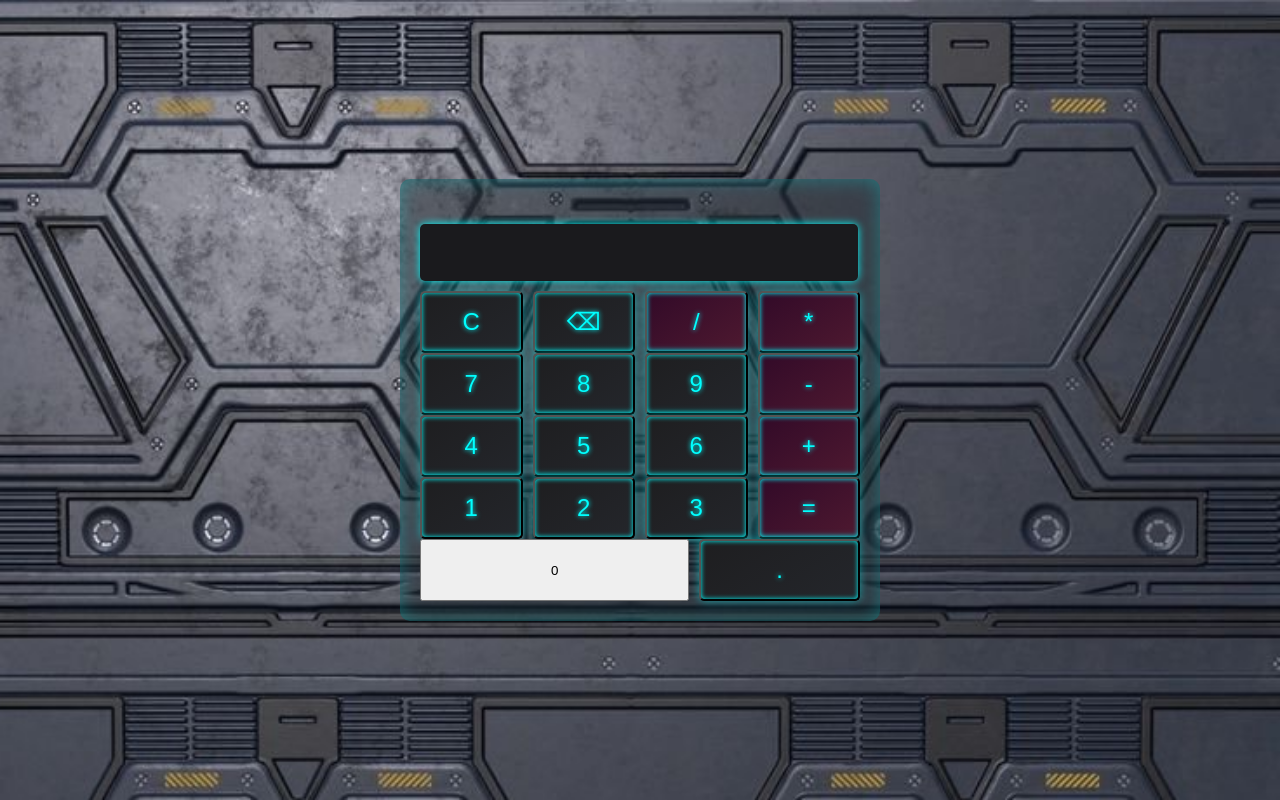
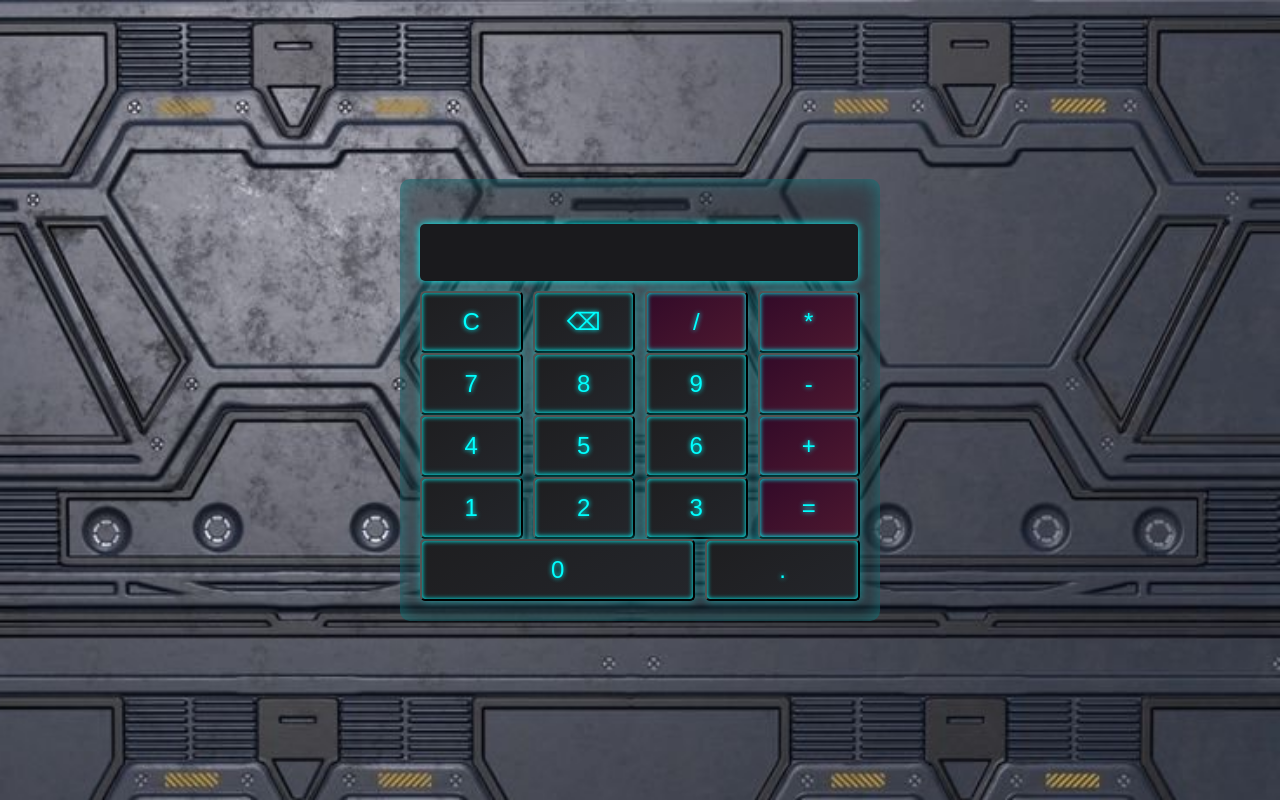
Before and after one commit to Morffo/Mirea_Calculator, a plain HTML site: page index.html in a window 1280 px wide. Drawn offline with Linux system fonts and the light colour scheme.

Commit message:
finalochka

```diff
--- a/index.html
+++ b/index.html
@@ -3,7 +3,8 @@
 <head>
     <meta charset="UTF-8">
     <meta name="viewport" content="width=device-width, initial-scale=1.0">
-    <link rel="stylesheet" href="style.css">
+        <link rel="stylesheet" href="style.css">
+
 </head>
 <body>
     <div class="calculator">
@@ -31,15 +32,15 @@
             <button class="button" onclick="appendNumber(1)">1</button>
             <button class="button" onclick="appendNumber(2)">2</button>
             <button class="button" onclick="appendNumber(3)">3</button>
-
             <button class="button operation" onclick="calculateResult()">=</button>
         </div>
         <div class="button-row">
-            <button class="button-zero" onclick="appendNumber(0)">0</button>
+
+            <button class="button button-zero" onclick="appendNumber(0)">0</button>
             <button class="button" onclick="appendDot()">.</button>
         </div>
     </div>
+<script src="script.js"></script>
 
-<script src="script.js"></script>
 </body>
 </html>
```
